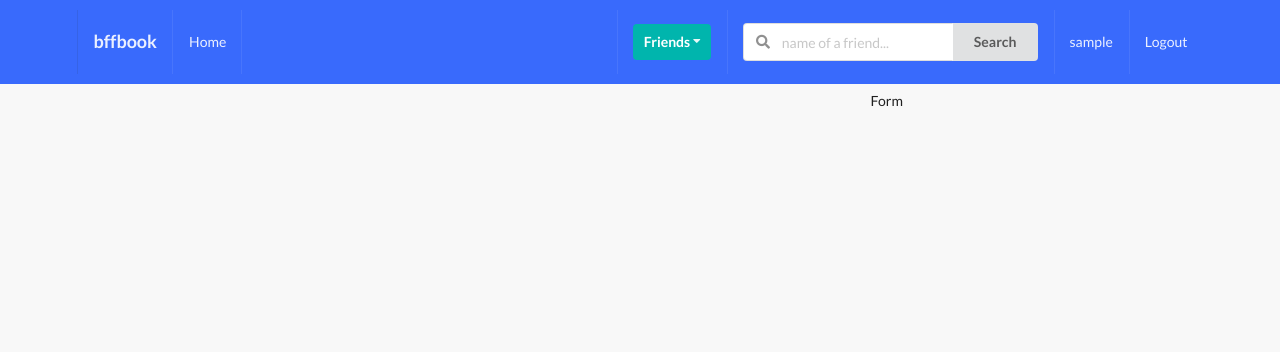
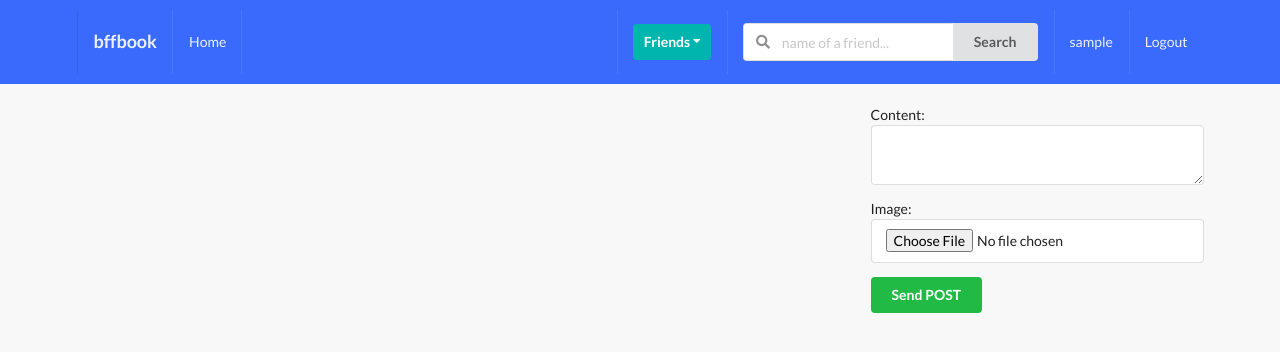
Before and after one commit to jsrimr/django-socialNet, a Django app: page /posts/ in a window 1280 px wide. Shown: the top 352 px of the page. Run offline with Django 3.2, Linux system fonts and the light colour scheme; the visitor is signed in with stand-in values (Sample User, id 1); data comes from the database, SQL or seed files in the repository; data that the repository does not hold is empty; some libraries are stand-ins or nearby versions.

Commit message:
part8 complete post form and comment form. Display it. ModelForm(request.POST, request.FILES) -> 안에 request.POST, request.FILES 적어줘야 정보 쓸 수 있는 듯

```diff
--- /dev/null
+++ b/posts/forms.py
@@ -0,0 +1,19 @@
+from django import forms
+
+from .models import Post, Comment
+
+
+class PostModelForm(forms.ModelForm):
+    content = forms.CharField(widget=forms.Textarea(attrs={'rows': 2}))
+
+    class Meta:
+        model = Post
+        fields = ('content', 'image')
+
+
+class CommentModelForm(forms.ModelForm):
+    body = forms.CharField(label='',
+                           widget=forms.TextInput(attrs={'placeholder':'Add a comment...'}))
+    class Meta:
+        model = Comment
+        fields = ('body',)
--- a/posts/views.py
+++ b/posts/views.py
@@ -1,6 +1,7 @@
 from django.shortcuts import render, redirect
 
 from profiles.models import Profile
+from .forms import PostModelForm, CommentModelForm
 from .models import Post, Like
 
 
@@ -8,10 +9,36 @@ from .models import Post, Like
 def post_comment_create_and_list_view(request):
     qs = Post.objects.all()
     profile = Profile.objects.get(user=request.user)
+    # Post form, comment form
+    p_form = PostModelForm()
+    c_form = CommentModelForm()
+    p_form_submitted = False
+
+    if 'submit_p_form' in request.POST:
+        p_form = PostModelForm(request.POST, request.FILES)
+        if p_form.is_valid():  # 이건 왜 request.method==POST 일때만 하는게 안리까>
+            instance = p_form.save(commit=False)  # problem => author 가 필요
+            instance.author = profile
+            instance.save()
+            p_form_submitted = True
+            p_form = PostModelForm()
+
+    if 'submit_c_form' in request.POST:
+        c_form = CommentModelForm(request.POST, request.FILES)
+        if request.method == "POST":
+            if c_form.is_valid():
+                instance = c_form.save(commit=False)
+                instance.user = profile
+                instance.post = Post.objects.get(id=request.POST.get('post_id'))
+                instance.save()
+                c_form = CommentModelForm()
 
     context = {
         'qs': qs,
         'profile': profile,
+        'p_form': p_form,
+        'c_form': c_form,
+        'p_form_submitted': p_form_submitted,
     }
     return render(request, 'posts/main.html', context)
 
--- a/templates/posts/main.html
+++ b/templates/posts/main.html
@@ -8,8 +8,8 @@
     <div class="ui grid">
         <div class="row">
             <div class="eleven wide column">
-                 {% for obj in qs %}
-                     <div class="ui fluid card">
+                {% for obj in qs %}
+                    <div class="ui fluid card">
                         <div class="content">
                             {{ obj.content }}
                         </div>
@@ -24,20 +24,38 @@
                                         <i class="thumbs down icon"></i>&nbsp;Unlike
                                     {% endif %}
                                 </button>
-                            &nbsp;{{ obj.num_likes }}
-{#                            obj.liked.all().count() 를 할 순 없다. 함수 명을 적어줘야 한다, 그래서 2개 연속으로 실행할 순 없으니 num_likesr같은 메소드를 만들어둔다 #}
-{#                            이 버튼에 어떻게 기능을 연결할까? -> form action!#}
+                                &nbsp;{{ obj.num_likes }}
+                                {#                            obj.liked.all().count() 를 할 순 없다. 함수 명을 적어줘야 한다, 그래서 2개 연속으로 실행할 순 없으니 num_likesr같은 메소드를 만들어둔다 #}
+                                {#                            이 버튼에 어떻게 기능을 연결할까? -> form action!#}
+                            </form>
+                            <div>
+                                {% for c in obj.comment_set.all %}
+                                    <p>{{ c.body }}</p>
+                                {% endfor %}
+                            </div>
+                            <form action="" method="POST" class="ui form">
+                                {% csrf_token %}
+                                <input type="hidden" name="post_id" value="{{ obj.id }}">
+                                {{ c_form }}
+                                <button type="submit" class="ui primary button" name="submit_c_form">comment</button>
                             </form>
                         </div>
-                     </div>
+                    </div>
                 {% endfor %}
             </div>
             <div class="five wide column">
-                Form
+                {% if p_form_submitted %}
+                    <div class="ui green message">
+                    Your post has been updated
+                    </div>
+                {% endif %}
+                <form action="" method="POST" class="ui form" enctype="multipart/form-data">
+                    {% csrf_token %}
+                    {{ p_form.as_p }}
+                    <button type="submit" class="ui button positive" name="submit_p_form"> Send POST</button>
+                </form>
             </div>
+
         </div>
     </div>
-    {% for obj in qs %}
-        <p>{{ obj.content }}</p>
-    {% endfor %}
 {% endblock content %}
```
